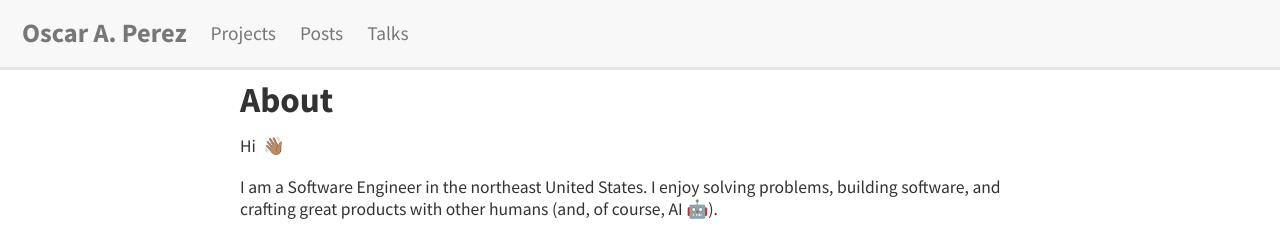
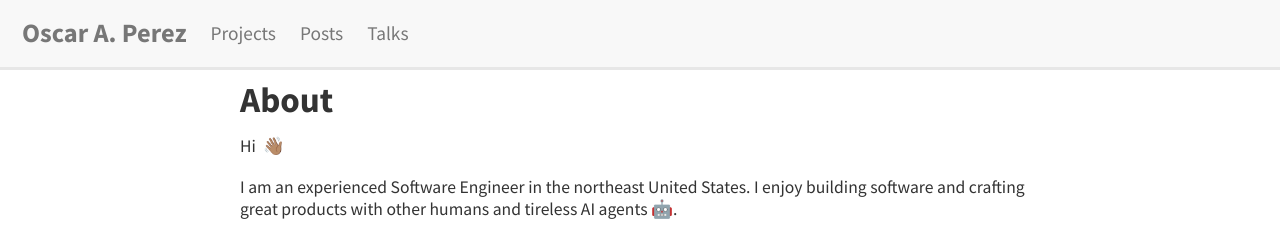
Before and after one commit to poscar/poscar.github.io, an Astro site: page / in a window 1280 px wide. Shown: the top 231 px of the page. Built offline with nearby package versions, Linux system fonts and the light colour scheme; Astro itself is replaced by a stand-in of ours.

Commit message:
Update homepage about copy

```diff
--- a/src/pages/index.astro
+++ b/src/pages/index.astro
@@ -33,8 +33,8 @@ const jsonLd = {
     <div class="section-content">
       <p>Hi&nbsp;&nbsp;👋🏽</p>
       <p>
-        I am a Software Engineer in the northeast United States. I enjoy solving problems, building software, and
-        crafting great products with other humans (and, of course, AI 🤖).
+        I am an experienced Software Engineer in the northeast United States. I enjoy building software and
+        crafting great products with other humans and tireless AI agents 🤖.
       </p>
       <div class="external-links">
         <div class="external-link">
```
